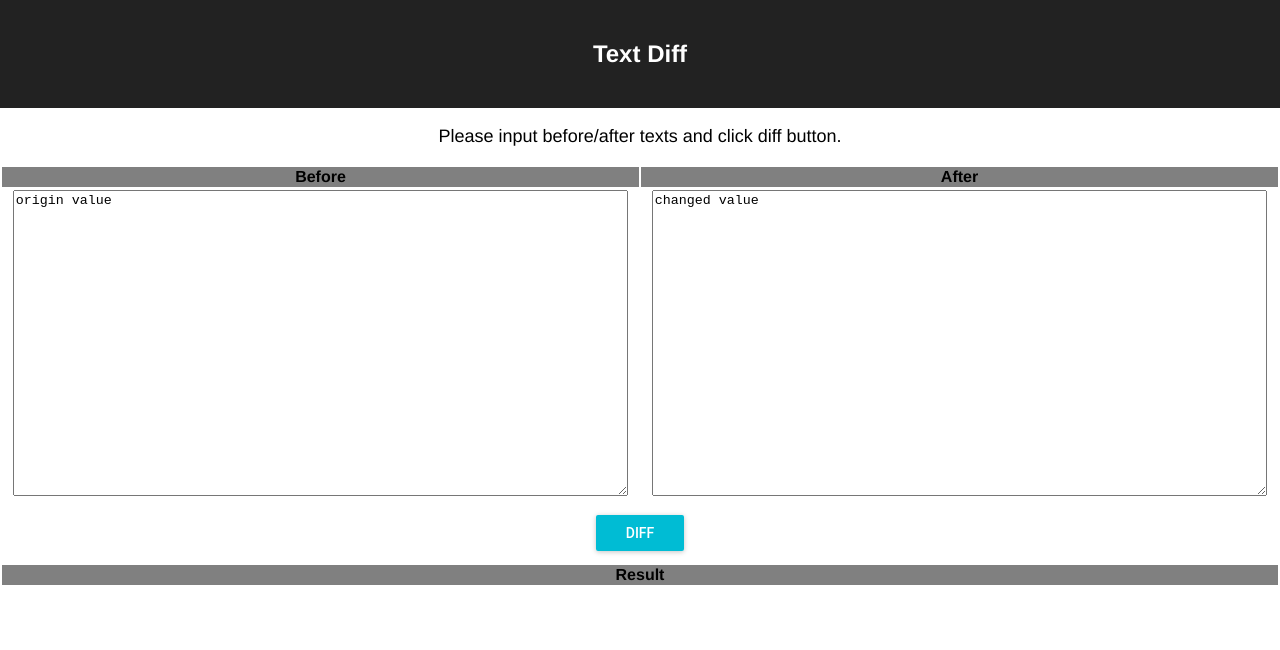
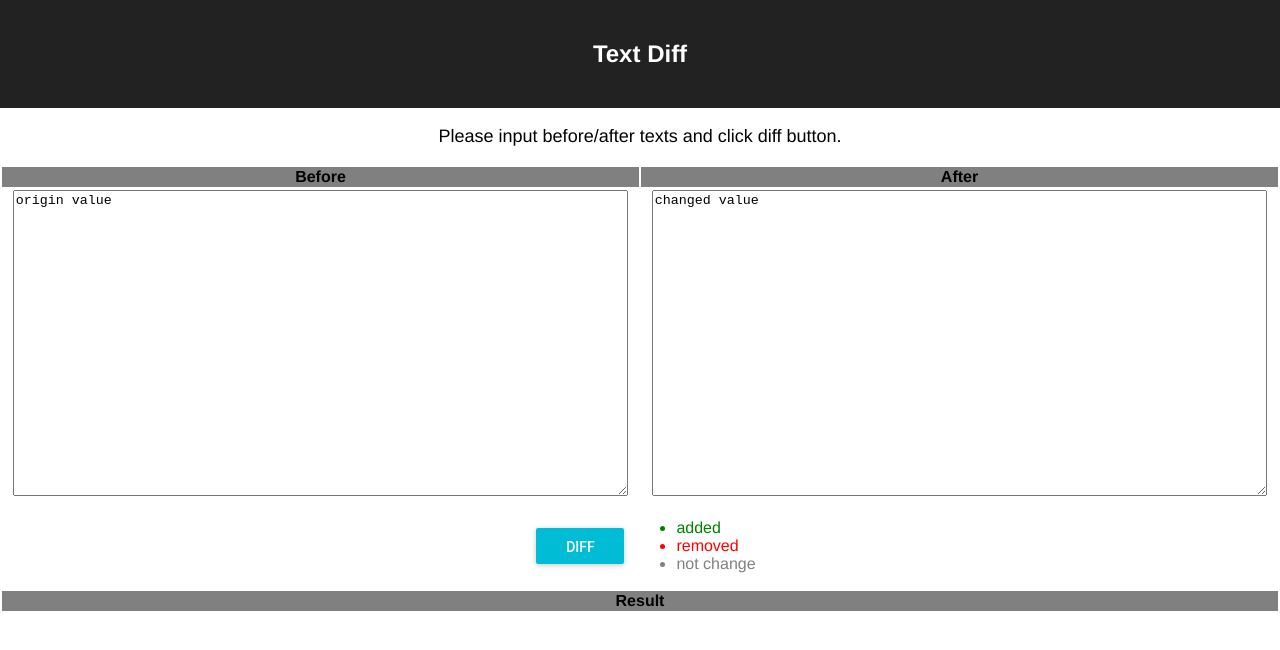
Before and after one commit to oikwsat/react-txtdiff, a React (Create React App) app: page / in a window 1280 px wide. Shown: the top 650 px of the page. Built offline with nearby package versions, Linux system fonts and the light colour scheme; what react-tap-event-plugin would draw is missing.

Commit message:
色の説明文を追加

```diff
--- a/src/App.css
+++ b/src/App.css
@@ -39,3 +39,24 @@
 .App div#result {
   text-align: left;
 }
+
+.red {
+  color: red;
+}
+.green {
+  color: green;
+}
+.grey {
+  color: grey;
+}
+
+div.flex {
+  display: inline;
+}
+div.flex div {
+  display: inline-block;
+  vertical-align: middle;
+}
+.help {
+  text-align: left;
+}
--- a/src/App.js
+++ b/src/App.js
@@ -40,7 +40,7 @@ class App extends React.Component {
     var diffNodes = diff.map(function (part) {
       var color = part.added ? 'green' : part.removed ? 'red' : 'grey';
       return (
-        <span style={{color:color}}>{part.value}</span>
+        <span className={color}>{part.value}</span>
       );
     });
 
@@ -77,7 +77,16 @@ class App extends React.Component {
           </tbody>
         </table>
 
-        <RaisedButton label="diff" onClick={this.onClick} primary={true} style={buttonStyle}></RaisedButton>
+        <div className="flex">
+            <RaisedButton label="diff" onClick={this.onClick} primary={true} style={buttonStyle}></RaisedButton>
+          <div>
+            <ul className="help">
+              <li className="green">added</li>
+              <li className="red">removed</li>
+              <li className="grey">not change</li>
+            </ul>
+          </div>
+        </div>
 
         <table>
           <thead>
```
